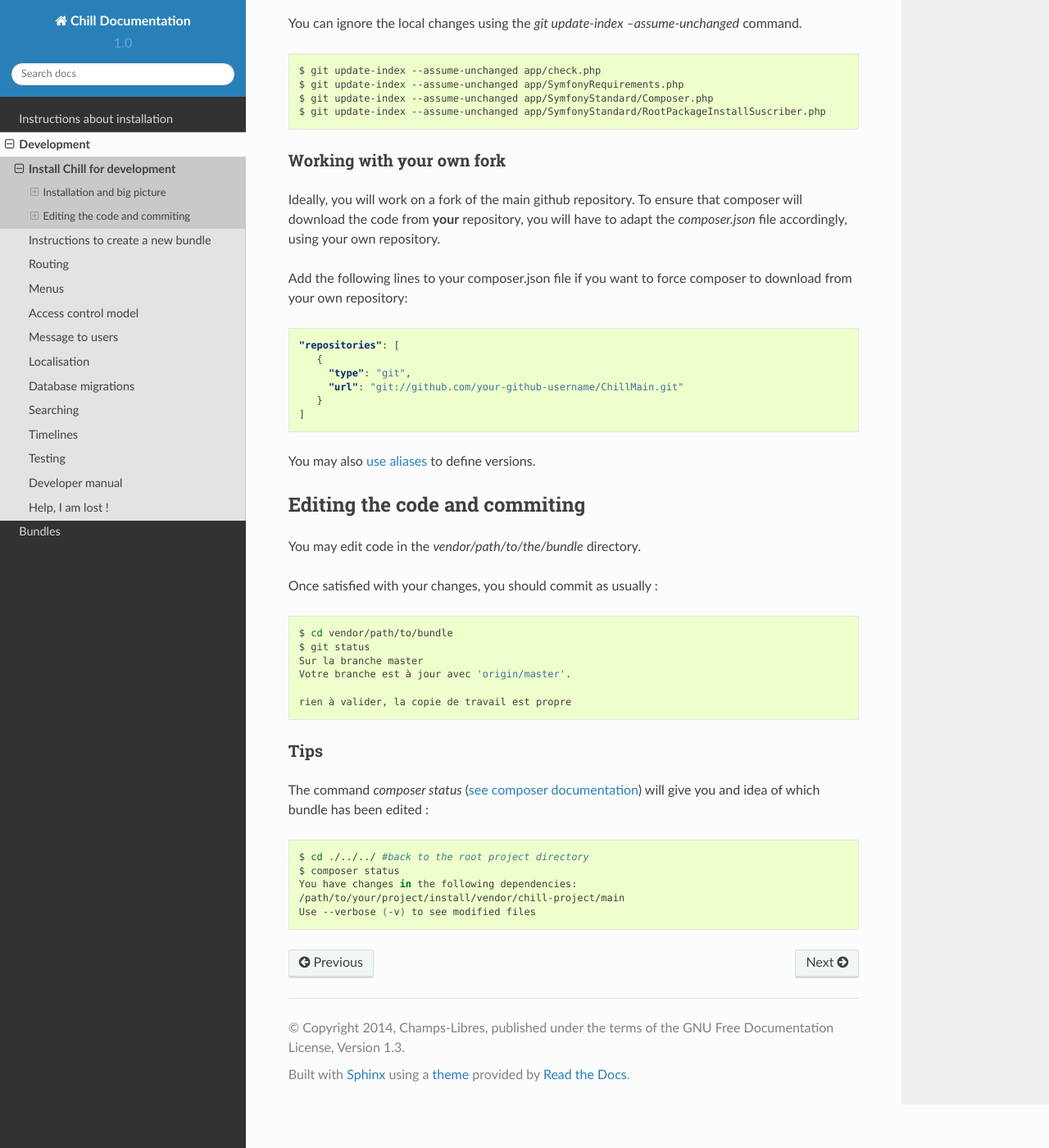
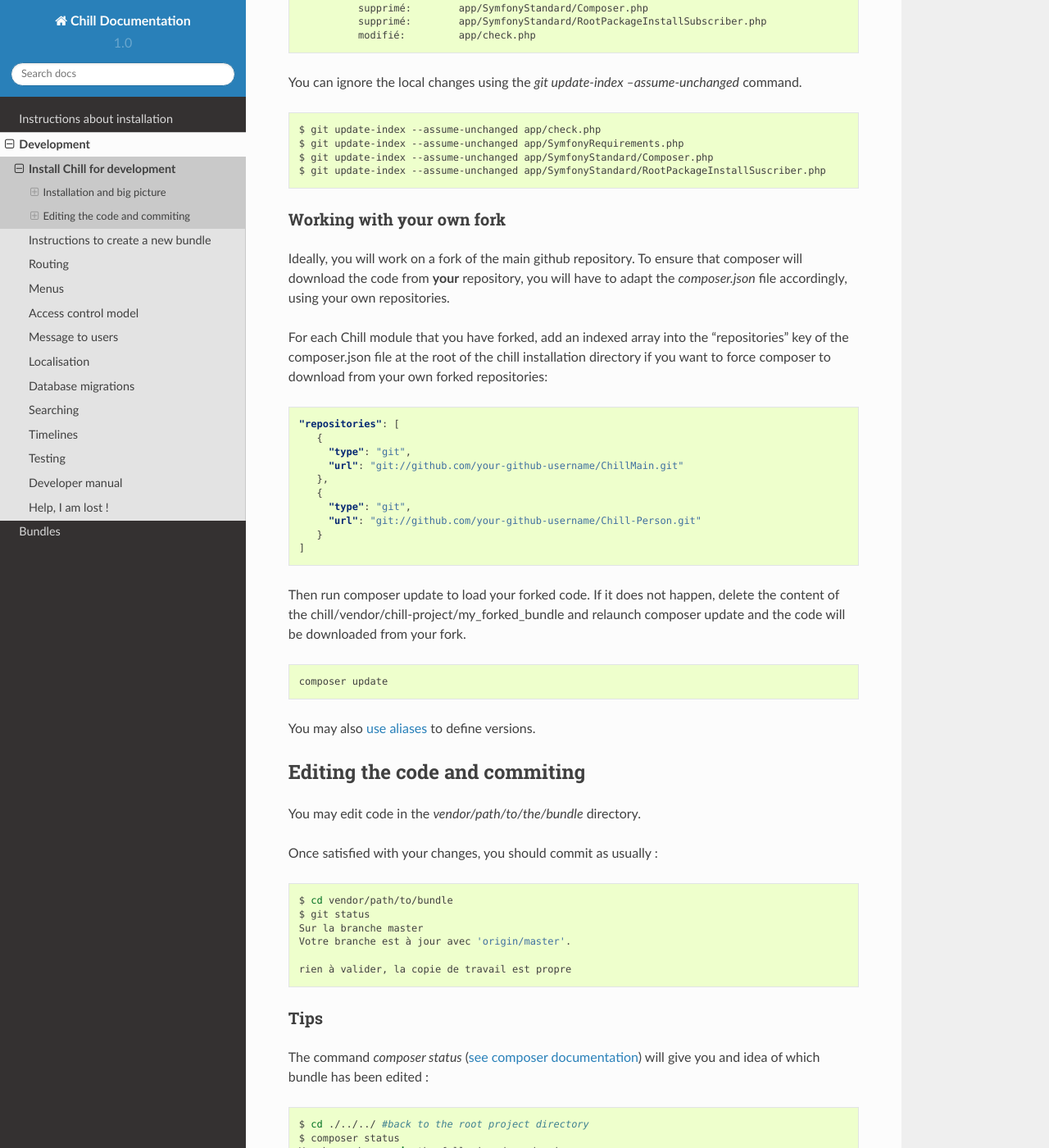
Before and after one commit to Chill-project/Documentation, a Sphinx documentation site: the page built from source/development/installation.rst, in a window 1280 px wide and 1400 px high, scrolled down 1344 px. Shown: the whole window at 82% size. Built offline with Sphinx 7.4.7 and the Read the Docs theme 2.0.0, drawn with Linux system fonts in a browser that asks for light colours; some of the changed text lies outside the part shown.

Commit message:
Doc to install as a developper

```diff
--- a/source/development/installation.rst
+++ b/source/development/installation.rst
@@ -11,30 +11,35 @@
 Installation for development
 ****************************
 
-Installation for development should let you able to have an access to the source code, upload the code to our CVS (i.e. `git`_), and working with `composer`_.
+Installation for development should allow:
+
+	- access to the source code,
+	- upload the code to our CVS (i.e. `git`_) and
+	- work with `composer`_.
 
 As Chill is divided into bundles (the Symfony name for 'modules'), each bundle has his own repository.
 
 Installation and big picture
 ----------------------------
 
-At first, you should install Chill as described in the :ref:`basic-installation` section.
+First, you should install Chill as described in the :ref:`basic-installation` section.
 
 Two things must be modified :
 
-At first, You should add the `--prefer-source` argument when you create project.
+First, add the `--prefer-source` argument when you create project.
 
 .. code-block:: bash
 
    composer create-project chill-project/standard path/to/your/directory --stability=dev --prefer-source
 
-Secondly, if composer ask you the following question : ::
+Second, when composer ask you the following question : ::
 
   Do you want to remove the existing VCS (.git, .svn..) history? [Y,n]?
 
 **You should answer `n` (no).**
 
-This will install a project. All downloaded bundles will be stored in the `/vendor` directories. In those directories, you will have access to the git commands.
+Once Chill is installed, all the downloaded bundles will be stored in the `/vendor` directories.
+In those directories, you will have access to the git commands.
 
 .. code-block:: bash
 
@@ -80,9 +85,10 @@
 ^^^^^^^^^^^^^^^^^^^^^^^^^^
 
 Ideally, you will work on a fork of the main github repository.
-To ensure that composer will download the code from **your** repository, you will have to adapt the `composer.json` file accordingly, using your own repository.
+To ensure that composer will download the code from **your** repository, you will have to adapt the `composer.json` file accordingly, using your own repositories.
 
-Add the following lines to your composer.json file if you want to force composer to download from your own repository:
+For each Chill module that you have forked, add an indexed array into the "repositories" key of the composer.json file
+at the root of the chill installation directory if you want to force composer to download from your own forked repositories:
 
 .. code-block:: json
 
@@ -90,8 +96,20 @@
        {
          "type": "git",
          "url": "git://github.com/your-github-username/ChillMain.git"
+       },
+       {
+         "type": "git",
+         "url": "git://github.com/your-github-username/Chill-Person.git"
        }
     ]
+
+
+Then run composer update to load your forked code.
+If it does not happen, delete the content of the chill/vendor/chill-project/my_forked_bundle and relaunch composer update and the code will be downloaded from your fork.
+
+.. code-block:: bash
+
+   composer update
 
 You may also `use aliases <https://getcomposer.org/doc/articles/aliases.md>`_ to define versions.
 
```
Also changed, not shown: 1 other file.
